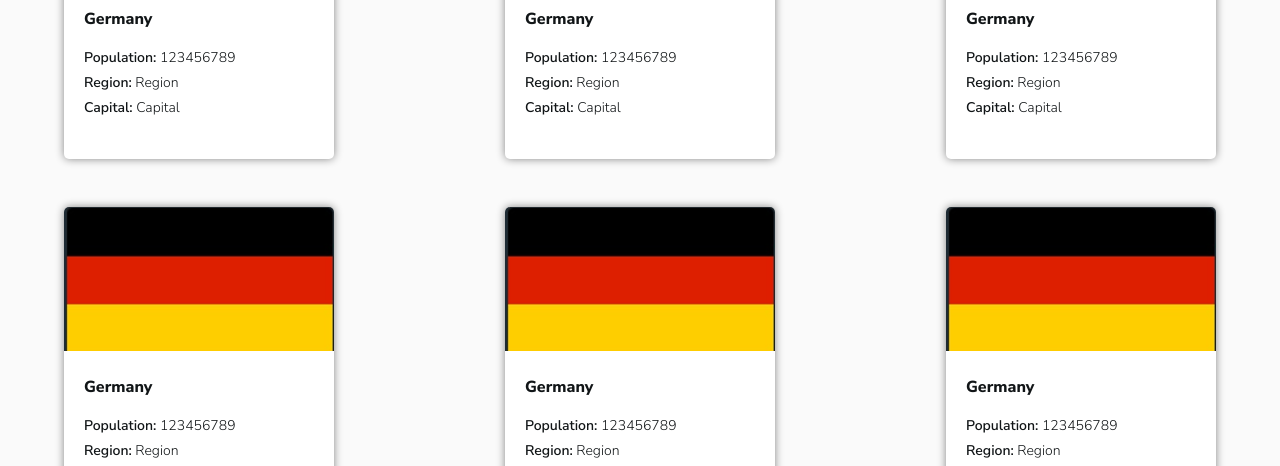
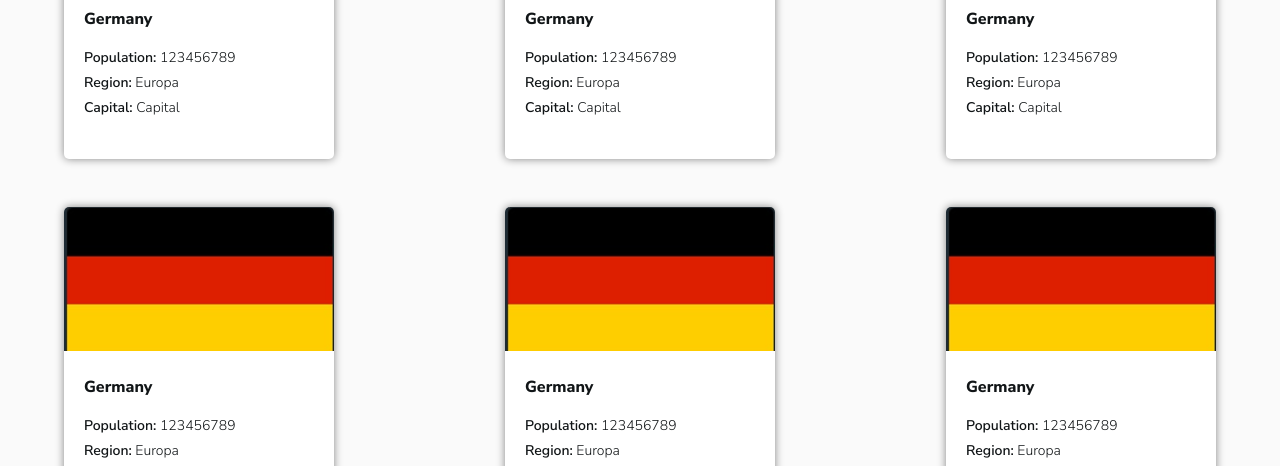
Before and after one commit to WanderFeliz/res-countries-api, a Next.js app: page / in a window 1280 px wide. Shown: the part 334-800 px from the top of the page. Built offline with nearby package versions, Linux system fonts and the light colour scheme.

Commit message:
added navigation to detail page

```diff
--- a/src/app/page.tsx
+++ b/src/app/page.tsx
@@ -1,14 +1,15 @@
 "use client";
+import React from "react";
 import SearchIcon from "@mui/icons-material/Search";
-import KeyboardArrowDownIcon from "@mui/icons-material/KeyboardArrowDown";
-import Card from "@/components/Card";
 import { useTheme } from "@/context/ThemeContext";
 import styles from "./page.module.scss";
-import React from "react";
+import Card from "@/components/Card";
 import Select from "@/components/Select";
+import { useRouter } from "next/navigation";
 
 export default function Home() {
   const { theme } = useTheme();
+  const router = useRouter();
   const selectOptions = [
     { value: "Africa", label: "Africa" },
     { value: "America", label: "America" },
@@ -16,6 +17,69 @@ export default function Home() {
     { value: "Europe", label: "Europe" },
     { value: "Oceania", label: "Oceania" },
   ];
+
+  const countries = [
+    {
+      name: "Germany",
+      population: 123456789,
+      region: "Europa",
+      capital: "Capital",
+      flag: "/images/flag.png",
+    },
+    {
+      name: "Germany",
+      population: 123456789,
+      region: "Europa",
+      capital: "Capital",
+      flag: "/images/flag.png",
+    },
+    {
+      name: "Germany",
+      population: 123456789,
+      region: "Europa",
+      capital: "Capital",
+      flag: "/images/flag.png",
+    },
+    {
+      name: "Germany",
+      population: 123456789,
+      region: "Europa",
+      capital: "Capital",
+      flag: "/images/flag.png",
+    },
+    {
+      name: "Germany",
+      population: 123456789,
+      region: "Europa",
+      capital: "Capital",
+      flag: "/images/flag.png",
+    },
+    {
+      name: "Germany",
+      population: 123456789,
+      region: "Europa",
+      capital: "Capital",
+      flag: "/images/flag.png",
+    },
+    {
+      name: "Germany",
+      population: 123456789,
+      region: "Europa",
+      capital: "Capital",
+      flag: "/images/flag.png",
+    },
+    {
+      name: "Germany",
+      population: 123456789,
+      region: "Europa",
+      capital: "Capital",
+      flag: "/images/flag.png",
+    },
+  ];
+
+  const handleOpenCard = (index: string) => {
+    router.push(`/detail/${index}`)
+  }
 
   return (
     <main className={styles.main} data-theme={theme}>
@@ -27,14 +91,11 @@ export default function Home() {
         <Select options={selectOptions} placeholder="Filter by Region"/>
       </section>
       <section className={styles.countriesContainer}>
-        <Card />
-        <Card />
-        <Card />
-        <Card />
-        <Card />
-        <Card />
-        <Card />
-        <Card />
+        {
+          countries.map((country, index) => (
+            <Card key={index} {...country} onCardClick={() => handleOpenCard(`${index}`)}/>
+          ))
+        }
       </section>
     </main>
   );
--- a/src/components/Card/index.tsx
+++ b/src/components/Card/index.tsx
@@ -1,24 +1,47 @@
+"use client";
 import Image from "next/image";
-import React from "react";
+import React, { FC } from "react";
 import styles from "./card.module.scss";
 
-const Card = () => {
+type CardProps = {
+  name: string;
+  population: number;
+  region: string;
+  capital: string;
+  flag: string;
+  onCardClick?: () => void;
+};
+
+const Card: FC<CardProps> = ({
+  name,
+  population,
+  region,
+  capital,
+  flag,
+  onCardClick,
+}) => {
   return (
-    <div className={styles.cardContainer}>
+    <div className={styles.cardContainer} onClick={onCardClick}>
       <div className={styles.cardImage}>
-        <Image className={styles.image} src="/images/flag.png" alt="Country Flag" width={50} height={50} />
+        <Image
+          className={styles.image}
+          src={flag}
+          alt="Country Flag"
+          width={50}
+          height={50}
+        />
       </div>
       <div className={styles.cardContent}>
-        <h2 className={styles.cardTitle}>Germany</h2>
+        <h2 className={styles.cardTitle}>{name}</h2>
         <div className={styles.cardDescription}>
           <p>
-            <span>Population:</span> 123456789
+            <span>Population:</span> {population}
           </p>
           <p>
-            <span>Region:</span> Region
+            <span>Region:</span> {region}
           </p>
           <p>
-            <span>Capital:</span> Capital
+            <span>Capital:</span> {capital}
           </p>
         </div>
       </div>
```
